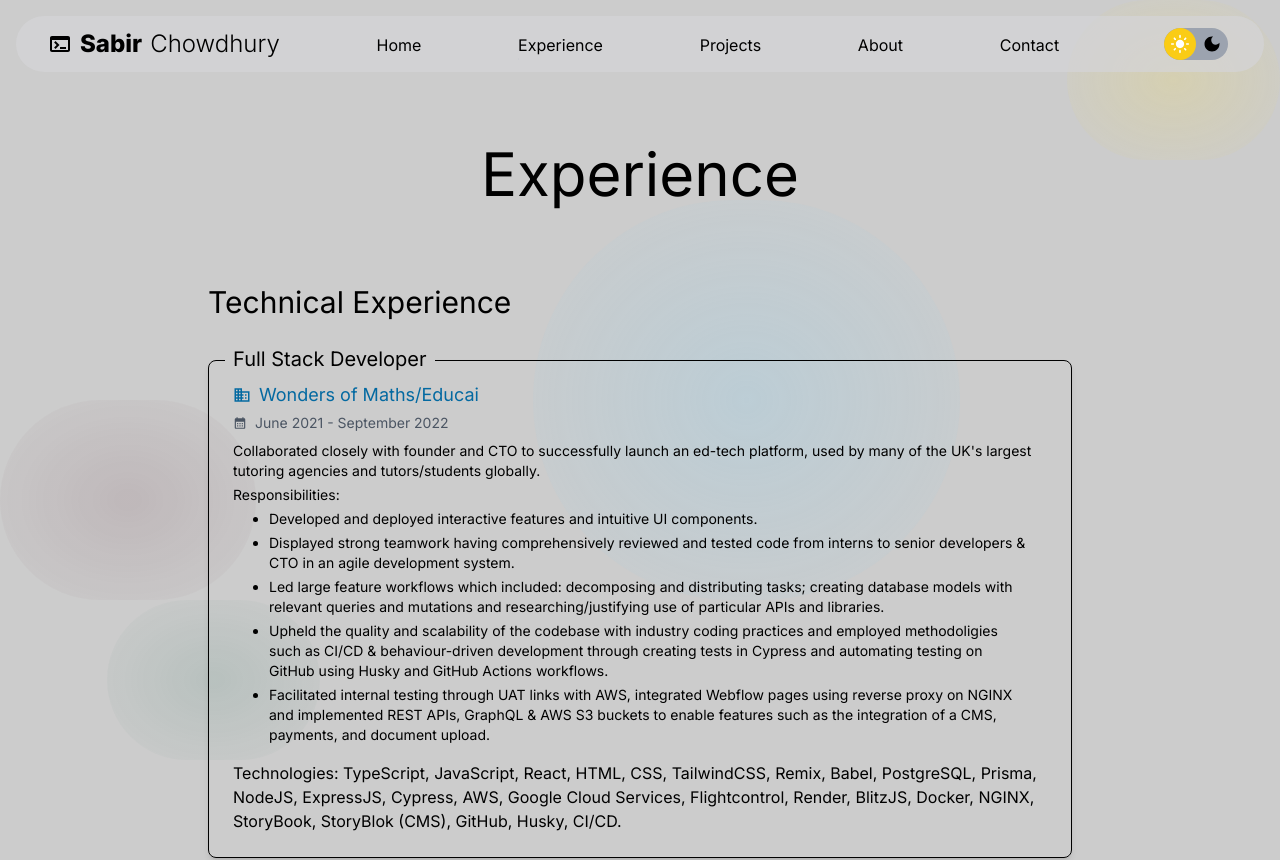
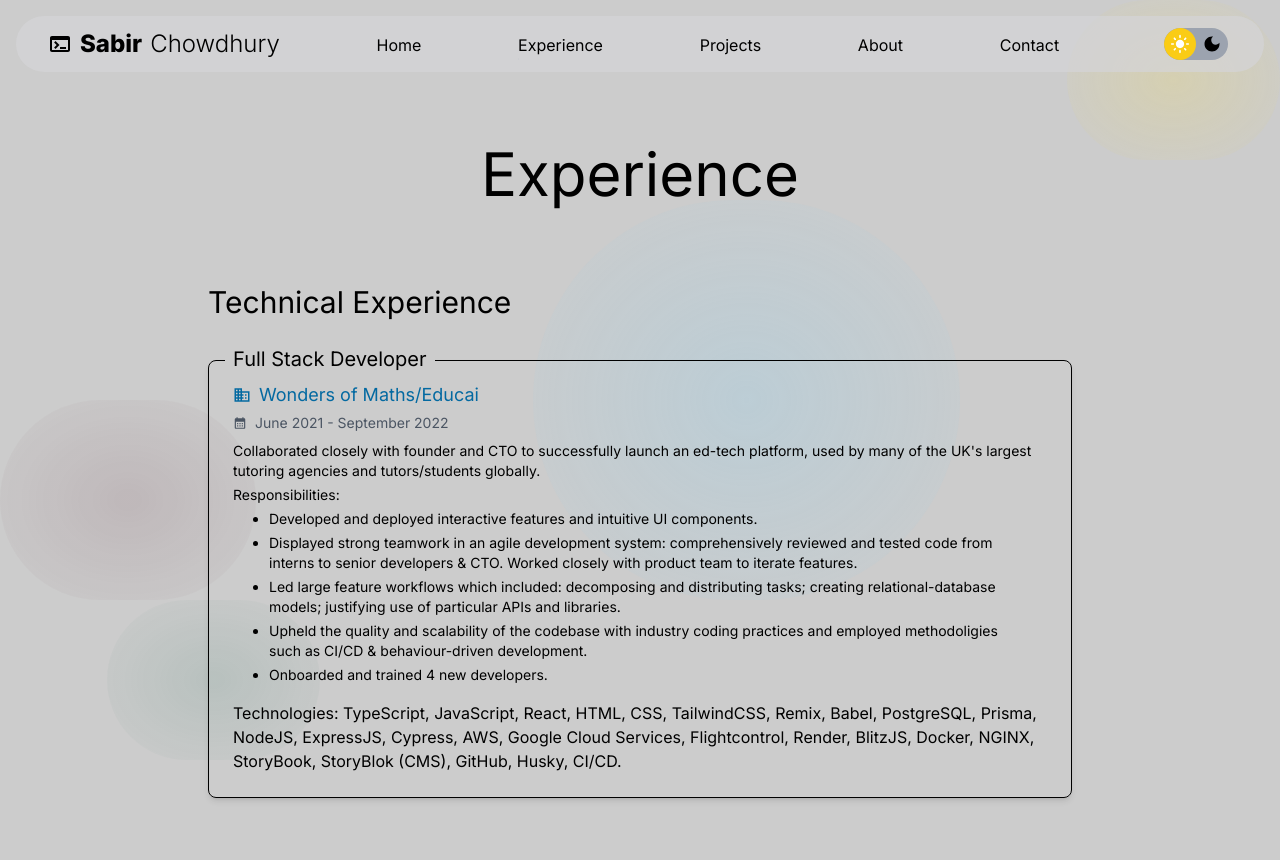
Before and after one commit to sabirchowdhury/portfolio-website, a Next.js app: page /experience in a window 1280 px wide. Shown: the top 860 px of the page. Built offline with nearby package versions, Linux system fonts and the light colour scheme.

Commit message:
edit content

```diff
--- a/app/experience/_content/technicalExperience.ts
+++ b/app/experience/_content/technicalExperience.ts
@@ -9,10 +9,10 @@ const technicalExperience = [
     ],
     bulletPoints: [
       "Developed and deployed interactive features and intuitive UI components.",
-      "Displayed strong teamwork having comprehensively reviewed and tested code from interns to senior developers & CTO in an agile development system.",
-      "Led large feature workflows which included: decomposing and distributing tasks; creating database models with relevant queries and mutations and researching/justifying use of particular APIs and libraries.",
-      "Upheld the quality and scalability of the codebase with industry coding practices and employed methodoligies such as CI/CD & behaviour-driven development through creating tests in Cypress and automating testing on GitHub using Husky and GitHub Actions workflows.",
-      "Facilitated internal testing through UAT links with AWS, integrated Webflow pages using reverse proxy on NGINX and implemented REST APIs, GraphQL & AWS S3 buckets to enable features such as the integration of a CMS, payments, and document upload.",
+      "Displayed strong teamwork in an agile development system: comprehensively reviewed and tested code from interns to senior developers & CTO. Worked closely with product team to iterate features.",
+      "Led large feature workflows which included: decomposing and distributing tasks; creating relational-database models; justifying use of particular APIs and libraries.",
+      "Upheld the quality and scalability of the codebase with industry coding practices and employed methodoligies such as CI/CD & behaviour-driven development.",
+      "Onboarded and trained 4 new developers.",
     ],
     languages:
       "Technologies: TypeScript, JavaScript, React, HTML, CSS, TailwindCSS, Remix, \
```
